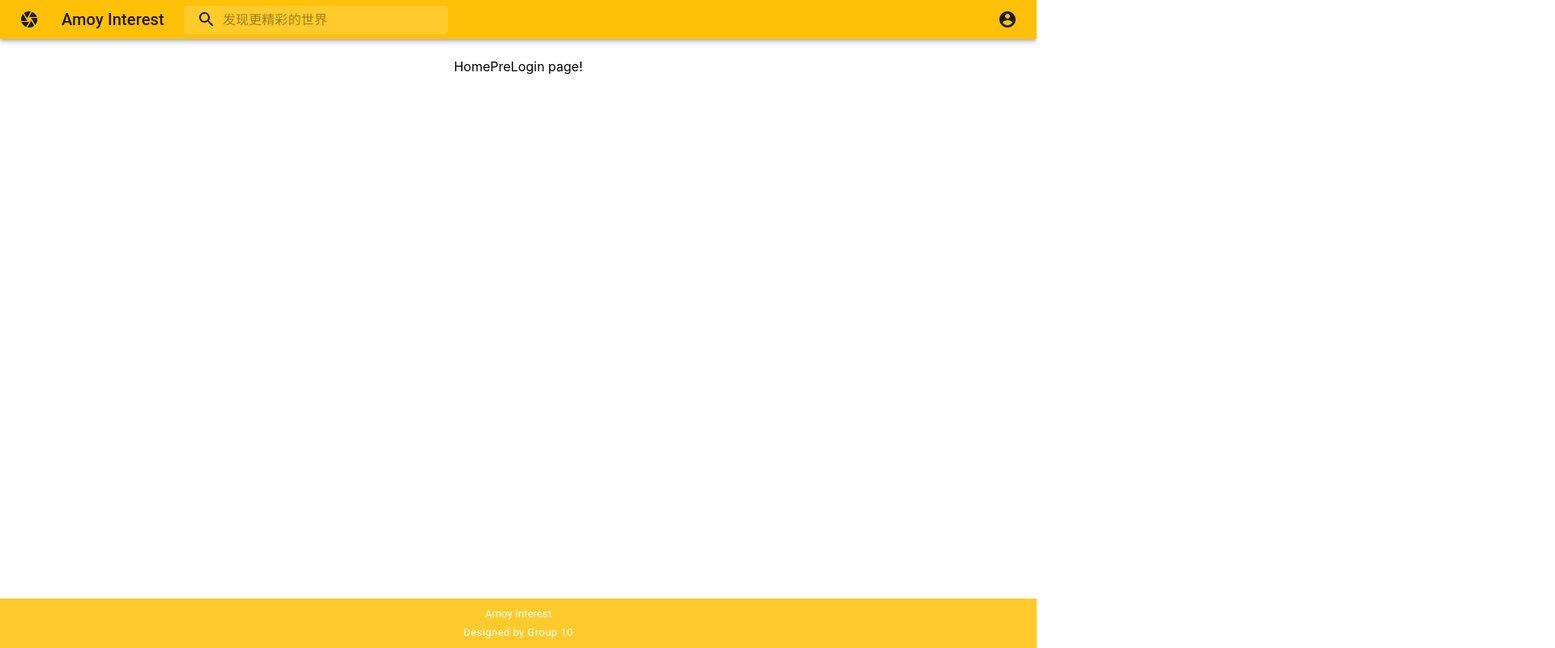
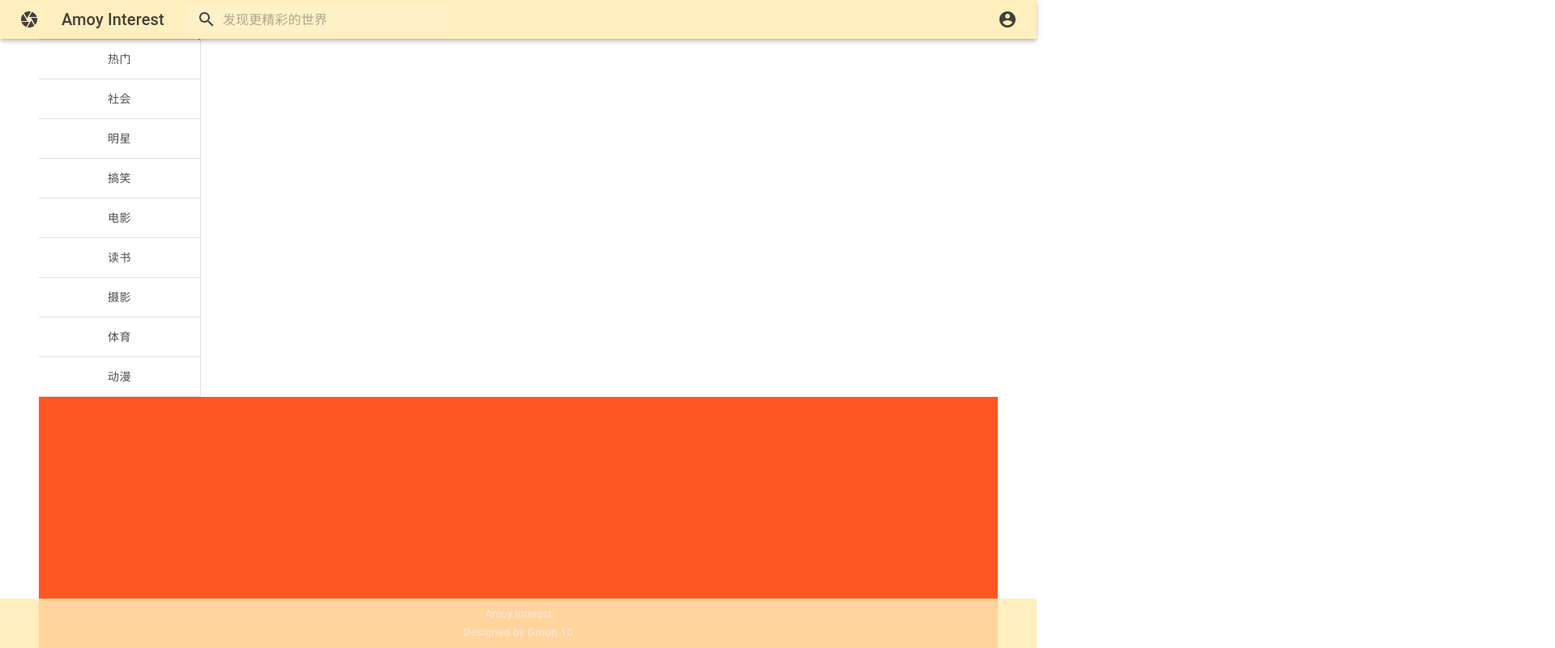
Before and after one commit to Amoy-interest/Frontend, a React (Create React App) app: page / in a window 1280 px wide. Shown: the top 800 px of the page at 81% size, 1920 px wide, since content can reach past the window. Built offline with nearby package versions, Linux system fonts and the light colour scheme.

Commit message:
feat: add sidebar

```diff
--- a/package.json
+++ b/package.json
@@ -12,7 +12,9 @@
     "react-dom": "^16.13.1",
     "react-router-dom": "^5.2.0",
     "react-scripts": "3.4.1",
-    "@material-ui/styles": "latest"
+    "@material-ui/styles": "latest",
+    "@ant-design/icons": "latest",
+    "prop-types": "latest"
   },
   "scripts": {
     "start": "react-scripts start",
--- a/src/App.js
+++ b/src/App.js
@@ -11,6 +11,7 @@ import NotFoundView from "./views/NotFoundView";
 import FooterBar from "./components/basic/Footer";
 import HeaderBar from "./components/basic/Header";
 import {Layout} from "antd";
+import Container from "@material-ui/core/Container";
 const { Content, Header, Footer } = Layout;
 
 const useStyles = makeStyles((theme) =>
@@ -43,6 +44,7 @@ function App() {
                         <HeaderBar/>
                     </Header>
                     <Content>
+                        <Container maxWidth="lg">
                             <main className={classes.content}>
                                 <Switch>
                                     <Route exact path='/' component={HomePreLoginView} />
@@ -52,6 +54,7 @@ function App() {
                                     <Route path='*' component={NotFoundView} />
                                 </Switch>
                             </main>
+                        </Container>
                     </Content>
                     <Footer>
                         <FooterBar/>
--- /dev/null
+++ b/src/components/NewsCarousel.js
@@ -0,0 +1,21 @@
+import React from "react";
+import { Carousel } from 'antd';
+import '../css/NewsCarousel.css';
+export default function NewsCarousel() {
+    return(
+
+    <Carousel autoplay>
+        <div>
+            <h3>1</h3>
+        </div>
+        <div>
+            <h3>2</h3>
+        </div>
+        <div>
+            <h3>3</h3>
+        </div>
+        <div>
+            <h3>4</h3>
+        </div>
+    </Carousel>);
+}
--- a/src/components/basic/Footer.js
+++ b/src/components/basic/Footer.js
@@ -5,9 +5,8 @@ import React from 'react'
 const useStyles = makeStyles((theme) =>
     createStyles({
         root: {
-            zIndex: theme.zIndex.drawer + 1,
             textAlign: 'center',
-            position: 'fixed',
+            position: 'absolute',
             width: '100%',
             bottom: 0,
             paddingTop: theme.spacing(),
--- a/src/components/basic/Header.js
+++ b/src/components/basic/Header.js
@@ -13,6 +13,13 @@ import CameraIcon from '@material-ui/icons/Camera';
 
 const useStyles = makeStyles((theme) => ({
     grow: {
+        width:'100%',
+        flexGrow: 1,
+        position: 'absolute',
+        zIndex:1,
+        opacity: 0.85
+    },
+    blank:{
         flexGrow: 1,
     },
     menuButton: {
@@ -135,7 +142,7 @@ export default function HeaderBar() {
                         />
                     </div>
 
-                    <div className={classes.grow} />
+                    <div className={classes.blank} />
                     <div className={classes.sectionDesktop}>
                         <IconButton
                             edge="end"
--- a/src/components/basic/SideBar.js
+++ b/src/components/basic/SideBar.js
@@ -1,70 +1,60 @@
 import React from 'react';
 import { makeStyles } from '@material-ui/core/styles';
-import Drawer from '@material-ui/core/Drawer';
-import CssBaseline from '@material-ui/core/CssBaseline';
-import Toolbar from '@material-ui/core/Toolbar';
-import List from '@material-ui/core/List';
-import Divider from '@material-ui/core/Divider';
-import ListItem from '@material-ui/core/ListItem';
-import ListItemIcon from '@material-ui/core/ListItemIcon';
-import ListItemText from '@material-ui/core/ListItemText';
-import InboxIcon from '@material-ui/icons/MoveToInbox';
-import MailIcon from '@material-ui/icons/Mail';
-
-const drawerWidth = 240;
+import Tabs from '@material-ui/core/Tabs';
+import Tab from '@material-ui/core/Tab';
+import {Divider} from "@material-ui/core";
 
 const useStyles = makeStyles((theme) => ({
     root: {
-        display: 'flex',
-        paddingTop:'10px',
+        flexGrow: 1,
+        marginTop:theme.spacing(3),
+        backgroundColor: theme.palette.background.paper,
+        // display: 'flex',
     },
-    drawer: {
-        position:'absolute',
-        width: drawerWidth,
-        flexShrink: 0,
-    },
-    drawerPaper: {
-        width: drawerWidth,
-    },
-    drawerContainer: {
-        overflow: 'auto',
+    tabs: {
+        borderRight: `1px solid ${theme.palette.divider}`,
+        fontSize:'24px'
     },
 }));
 
 export default function SideBar() {
     const classes = useStyles();
+    const [value, setValue] = React.useState(0);
+
+    const handleChange = (event, newValue) => {
+        setValue(newValue);
+    };
 
     return (
         <div className={classes.root}>
-            {/*<CssBaseline />*/}
-            <Drawer
-                className={classes.drawer}
-                variant="permanent"
-                classes={{
-                    paper: classes.drawerPaper,
-                }}
+            <Tabs
+                orientation="vertical"
+                variant="scrollable"
+                value={value}
+                onChange={handleChange}
+                aria-label="Vertical tabs example"
+                className={classes.tabs}
             >
-                <Toolbar />
-                <div className={classes.drawerContainer}>
-                    <List>
-                        {['Inbox', 'Starred', 'Send email', 'Drafts'].map((text, index) => (
-                            <ListItem button key={text}>
-                                <ListItemIcon>{index % 2 === 0 ? <InboxIcon /> : <MailIcon />}</ListItemIcon>
-                                <ListItemText primary={text} />
-                            </ListItem>
-                        ))}
-                    </List>
-                    <Divider />
-                    <List>
-                        {['All mail', 'Trash', 'Spam'].map((text, index) => (
-                            <ListItem button key={text}>
-                                <ListItemIcon>{index % 2 === 0 ? <InboxIcon /> : <MailIcon />}</ListItemIcon>
-                                <ListItemText primary={text} />
-                            </ListItem>
-                        ))}
-                    </List>
-                </div>
-            </Drawer>
+                <Divider/>
+                <Tab label="热门" />
+                <Divider/>
+                <Tab label="社会" />
+                <Divider/>
+                <Tab label="明星" />
+                <Divider/>
+                <Tab label="搞笑" />
+                <Divider/>
+                <Tab label="电影" />
+                <Divider/>
+                <Tab label="读书" />
+                <Divider/>
+                <Tab label="摄影"  />
+                <Divider/>
+                <Tab label="体育" />
+                <Divider/>
+                <Tab label="动漫" />
+                <Divider/>
+            </Tabs>
         </div>
     );
 }
--- /dev/null
+++ b/src/css/NewsCarousel.css
@@ -0,0 +1,23 @@
+
+.ant-carousel {
+    margin-top: 0 !important;
+    margin-left:auto !important;
+    margin-right:auto !important;
+    margin-bottom: 40px !important;
+
+}
+
+.ant-carousel .slick-slide img{
+    width: 750px;
+    height:315px;
+    background: #364d79;
+    margin: 0 auto;
+    position: relative;
+}
+
+.ant-carousel{
+    width: 750px;
+    height:315px;
+    margin: 0 auto;
+    text-align: center;
+}
--- a/src/index.js
+++ b/src/index.js
@@ -4,13 +4,13 @@ import './index.css';
 import App from './App';
 import * as serviceWorker from './serviceWorker';
 import {createMuiTheme} from "@material-ui/core/styles";
-import {amber} from "@material-ui/core/colors";
+import {amber,lime,pink} from "@material-ui/core/colors";
 import {ThemeProvider} from "@material-ui/styles";
 
 const theme = createMuiTheme({
     palette: {
         primary: {
-            main: amber[500],
+            main: amber[100],
         },
         secondary: {
             main: '#FF5722',
--- a/src/views/HomePreLoginView.js
+++ b/src/views/HomePreLoginView.js
@@ -1,15 +1,25 @@
 import React, {Component} from 'react';
+import SideBar from "../components/basic/SideBar";
+import { Row, Col } from 'antd';
+import NewsCarousel from "../components/NewsCarousel";
 import {Layout} from "antd";
-import PrimarySearchAppBar from "../components/basic/Header";
-const { Header, Content, Footer } = Layout;
+const {Sider,Content}=Layout;
 class HomePreLoginView extends Component{
 
     render() {
         return (
             <div className="home-content">
-                <div className={"foot-wrapper"}>
-                    HomePreLogin page!
-                </div>
+                <Layout>
+                    <Sider><SideBar/></Sider>
+                    <Content style={{backgroundColor:"#FF5722"}}>
+                        <div>
+                            <Row span={6}>
+                                <Col span={6}><NewsCarousel/></Col>
+                                <Col span={6}>col-8</Col>
+                            </Row>
+                        </div>
+                    </Content>
+                </Layout>
             </div>
         );
     }
```
Lines whose indentation alone changed are shown as unchanged.
